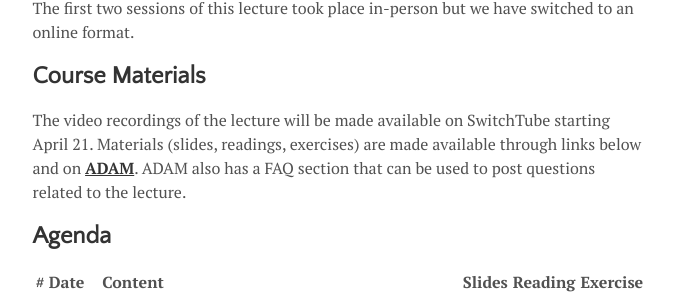
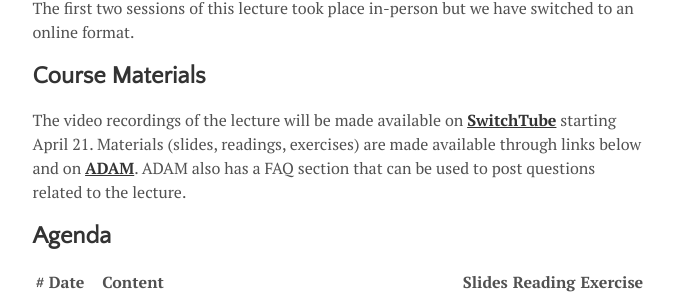
Before and after one commit to matarui/evidencebaseddm, a Jekyll site: the page built from menu/syllabus.md, in a window 1280 px wide. Shown: the part 256-558 px from the top of the page, without its empty margins (300-974 px from the left). Built offline with Jekyll 4.4.1, drawn with Linux system fonts in a browser that asks for light colours.

```diff
--- a/menu/syllabus.md
+++ b/menu/syllabus.md
@@ -7,7 +7,7 @@ title: Syllabus
 The first two sessions of this lecture took place in-person but we have switched to an online format.
 
 ## Course Materials
-The video recordings of the lecture will be made available on SwitchTube starting April 21. Materials (slides, readings, exercises) are made available through links below and on <a href="https://adam.unibas.ch/goto_adam_crs_833529.html"><b>ADAM</b></a>. ADAM also has a FAQ section that can be used to post questions related to the lecture.
+The video recordings of the lecture will be made available on  <a href="https://tube.switch.ch/channels/0661df59"><b>SwitchTube</b></a> starting April 21. Materials (slides, readings, exercises) are made available through links below and on <a href="https://adam.unibas.ch/goto_adam_crs_833529.html"><b>ADAM</b></a>. ADAM also has a FAQ section that can be used to post questions related to the lecture.
 
 ## Agenda
 
```
